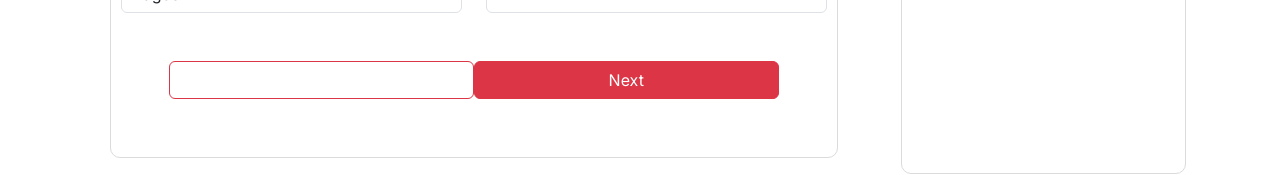
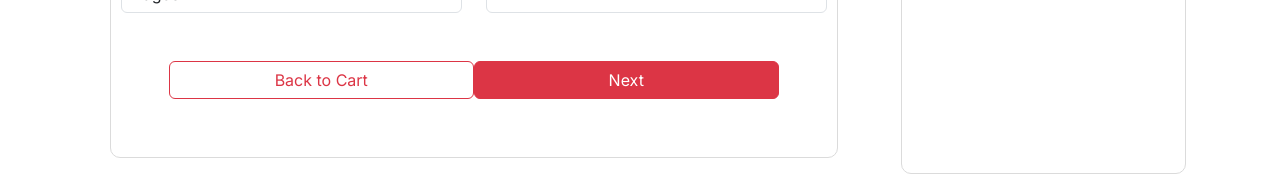
Before and after one commit to Hariz-Ade14/Timbu-Cloud-Shop, a Next.js app: page /Checkout in a window 1280 px wide. Shown: the part 540-715 px from the top of the page. Built offline with nearby package versions, Linux system fonts and the light colour scheme.

Commit message:
created the build file for deployment

```diff
--- a/app/Checkout/page.jsx
+++ b/app/Checkout/page.jsx
@@ -71,7 +71,7 @@ const Checkout = () => {
 
 							<div className='firstbtns my-5 px-5'>
 								<button  type='submit' class='btn btn-outline-danger w-50'>
-									<Link href="/Cart" className="text-white">Back to Cart</Link>
+									<Link href="/Cart" className="text-danger no-underline">Back to Cart</Link>
 								</button>
 								<button type='button' class='btn btn-danger w-50'>
 									Next
@@ -121,7 +121,7 @@ const Checkout = () => {
 									Back to Cart
 								</button>
 								<button type='submit' class='btn btn-danger w-50'>
-									<Link href="/Cart" className="text-white">Back to Cart</Link>
+									<Link href="/Cart" className="text-danger no-underline">Back to Cart</Link>
 
 								</button>
 							</div>
```
